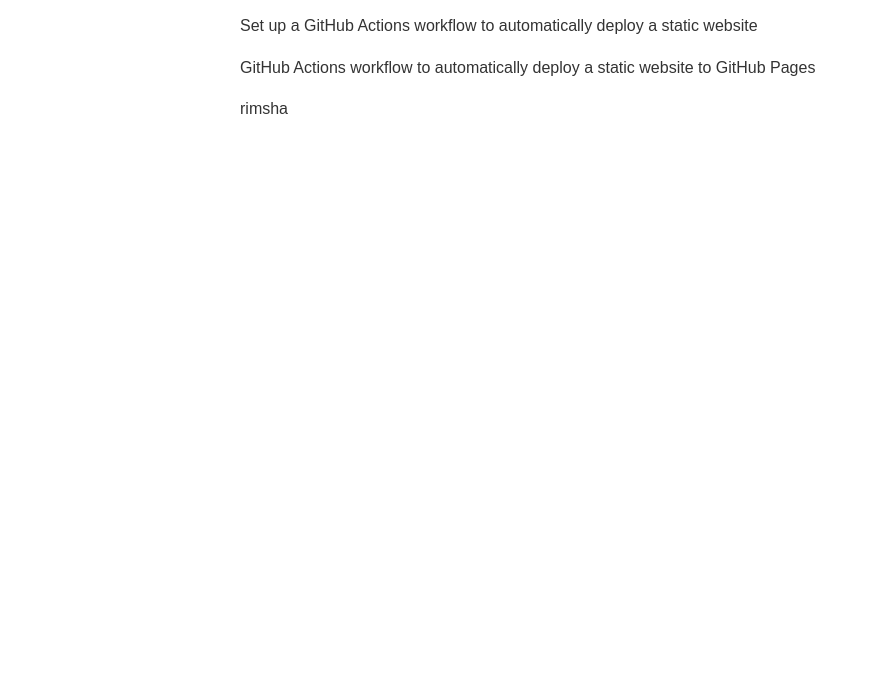
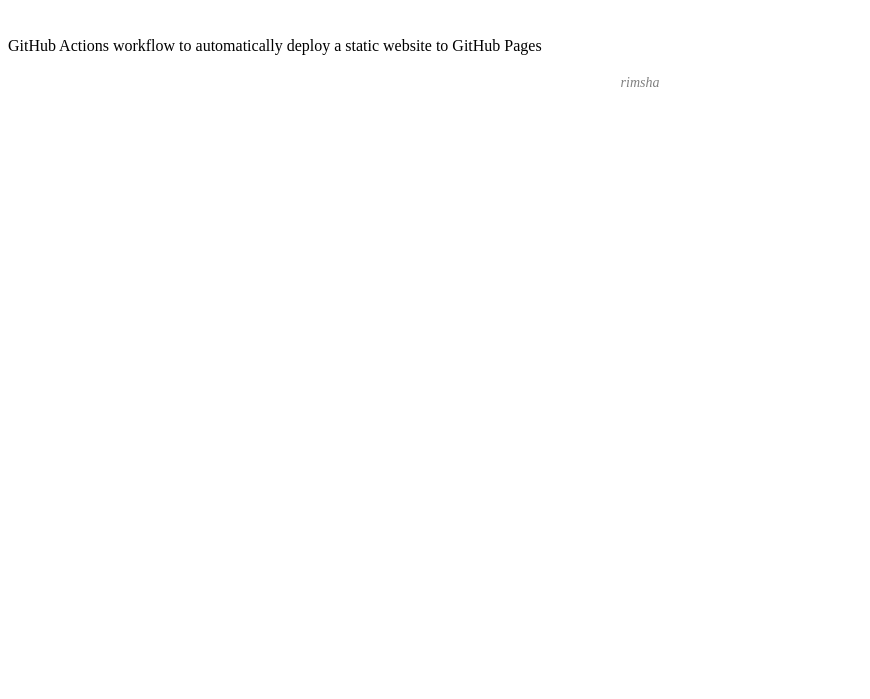
Before and after one commit to Rimsha-Ibrahim/gh-pages-demo, a plain HTML site: page src/index.html in a window 1280 px wide. Shown: the part 101-800 px from the top of the page, without its empty margins (0-870 px from the left). Drawn offline with Linux system fonts and the light colour scheme.

Commit message:
Update style.css

```diff
--- a/src/style.css
+++ b/src/style.css
@@ -1,11 +1,17 @@
-body {
-    font-family: Arial, sans-serif;
-    max-width: 800px;
-    margin: 0 auto;
-    padding: 20px;
-    line-height: 1.6;
-    color: #333;
+.red-text {
+    color: red;
+    text-align: centre;
 }
-h1 {
-    color: #2c3e50;
+
+.bottom-text {
+    margin-top: 40px;
+    font-size: 16px;
 }
+
+.footer-text {
+    color: gray;
+    text-align: center;
+    margin-top: 20px;
+    font-size: 14px;
+    font-style: italic;
+}
```
